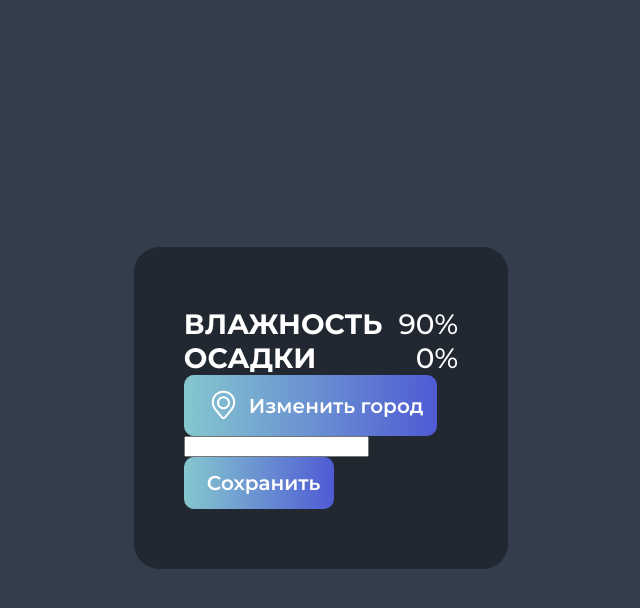
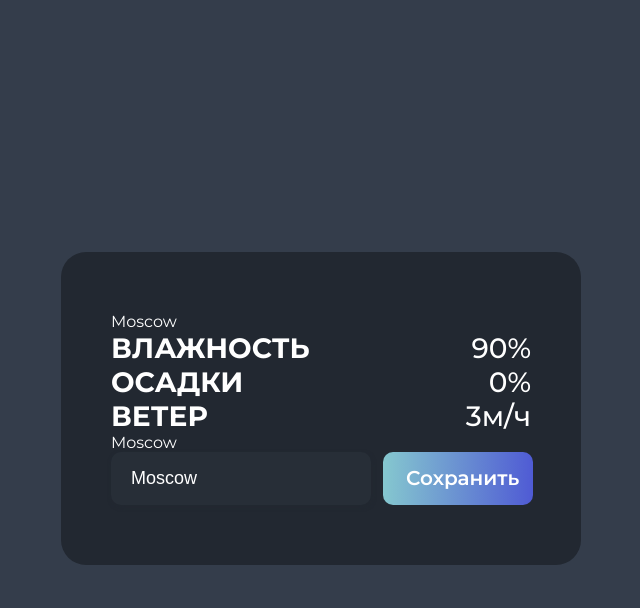
Before and after one commit to koteikatun/vue-app, a Vue app: page / in a window 1280 px wide. Both pictures are taken after a click on the button "Изменить город". Shown: the top 608 px of the page, without its empty margins (319-959 px from the left). Built offline with nearby package versions, Linux system fonts and the light colour scheme.

Commit message:
добавлен инпут и рефакторинг

```diff
--- a/eslint.config.js
+++ b/eslint.config.js
@@ -1,5 +1,6 @@
 import vue from "eslint-plugin-vue";
 import js from "@eslint/js";
+import globals from "globals";
 import prettier from "eslint-config-prettier";
 
 export default [
@@ -9,6 +10,10 @@
   {
     files: ["**/*.vue", "**/*.js"],
     languageOptions: {
+      globals: {
+        ...globals.browser,
+        ...globals.node,
+      },
       ecmaVersion: "latest",
       sourceType: "module",
     },
--- a/src/App.vue
+++ b/src/App.vue
@@ -1,11 +1,31 @@
 <script setup>
+import { computed, ref } from "vue";
 import CitySelect from "./components/CitySelect.vue";
 import Stat from "./components/Stat.vue";
 
-const data = {
-  label: "Влажность",
-  stat: "90%",
-};
+let savedCity = ref("Moscow");
+let data = ref({
+  humidity: 90,
+  rain: 0,
+  wind: 3,
+});
+
+const dataModified = computed(() => {
+  return [
+    {
+      label: "Влажность",
+      stat: data.value.humidity + "%",
+    },
+    {
+      label: "Осадки",
+      stat: data.value.rain + "%",
+    },
+    {
+      label: "Ветер",
+      stat: data.value.wind + "м/ч",
+    },
+  ];
+});
 
 function getCity(city) {
   console.log(city);
@@ -14,9 +34,9 @@
 
 <template>
   <main class="main">
-    <Stat v-bind="data" />
-    <Stat label="Осадки" stat="0%" />
-    <CitySelect @select-city="getCity"/>
+    <div id="city">{{ savedCity }}</div>
+    <Stat v-for="item in dataModified" v-bind="item" :key="item.label" />
+    <CitySelect @select-city="getCity" />
   </main>
 </template>
 
--- a/src/components/Button.vue
+++ b/src/components/Button.vue
@@ -22,7 +22,10 @@
   cursor: pointer;
   display: flex;
   gap: 9px;
+  height: 53px;
+  width: 100%;
   align-items: center;
+  justify-content: center;
 }
 
 .button:hover {
--- a/src/components/CitySelect.vue
+++ b/src/components/CitySelect.vue
@@ -1,6 +1,7 @@
 <script setup>
 import { ref } from "vue";
 import Button from "./Button.vue";
+import Input from "./Input.vue";
 import IconLocation from "../icons/IconLocation.vue";
 
 const emit = defineEmits({
@@ -9,24 +10,42 @@
   },
 });
 
-let isEditted = ref(false);
+let city = ref("Moscow");
+let isEdited = ref(false);
 
 function select() {
-  isEditted.value = false;
+  isEdited.value = false;
   emit("selectCity", "London");
 }
 
 function edit() {
-  isEditted.value = true;
+  isEdited.value = true;
 }
+
 </script>
 <template>
-  <Button @click="edit()">
-    <IconLocation />
-    Изменить город
-  </Button>
-  <input />
-  <Button @click="select()"> Сохранить </Button>
+  <div class="city-select">
+    {{ city }}
+    <div v-show="isEdited" class="city-input">
+      <Input placeholder="Введите город" v-model="city" />
+      <Button @click="select()"> Сохранить </Button>
+    </div>
+    <div v-show="!isEdited">
+      <Button @click="edit()">
+        <IconLocation />
+        Изменить город
+      </Button>
+    </div>
+  </div>
 </template>
 
-<style scoped></style>
+<style scoped>
+.city-input {
+  display: flex;
+  gap: 12px;
+}
+
+.city-select {
+  width: 420px;
+}
+</style>
--- /dev/null
+++ b/src/components/Input.vue
@@ -0,0 +1,28 @@
+<script setup>
+const data = defineModel({type: String});
+</script>
+
+<template>
+  <input
+    v-model="data"
+    class="input"
+  />
+</template>
+
+<style scoped>
+.input {
+  width: 260px;
+  border-radius: 10px;
+  border: none;
+  font-size: 18px;
+  height: 53px;
+  padding: 15px 20px;
+  color: var(--color-primary);
+  background: var(--color-bg-card);
+  box-shadow: 1px 2px 4px 0px var(--color-bg-main);
+}
+
+.input::placeholder {
+  color: var(--color-text-placeholder);
+}
+</style>
--- a/src/style.css
+++ b/src/style.css
@@ -1,6 +1,7 @@
 :root {
   --color-primary: #ffffff;
   --color-bg: #343d4b;
+  --color-text-placeholder: #3f4958;
   --color-primary-inverted: #000000;
   --color-bg-card: #272e37;
   --color-bg-main: #222831;
@@ -17,6 +18,10 @@
   --font: "Montserrat", sans-serif;
 }
 
+* {
+  box-sizing: border-box;
+}
+
 body {
   font-family: var(--font);
   color: var(--color-primary);
@@ -25,7 +30,7 @@
   -webkit-font-smoothing: antialiased;
   -moz-osx-font-smoothing: grayscale;
   background-color: var(--color-bg);
-
-  display: grid; place-items: center;
+  display: grid;
+  place-items: center;
   min-height: 100vh;
 }
```
